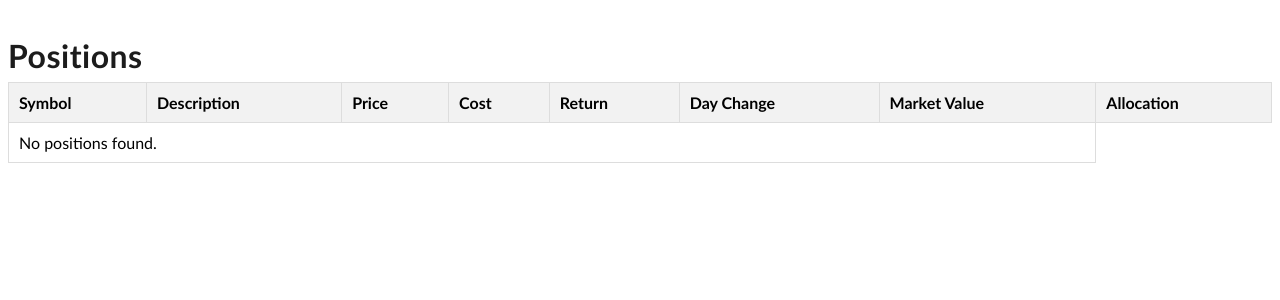
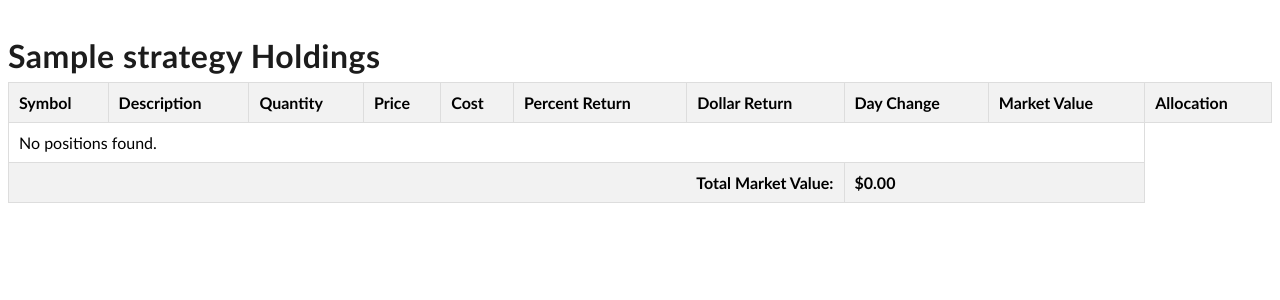
Before and after one commit to ryanlharper/Portfolio-Manager, a Django app: page /positions/1/ in a window 1280 px wide. Shown: the part 26-326 px from the top of the page. Run offline with Django 3.2, Linux system fonts and the light colour scheme; a user stored in the database is signed in; tables that the repository leaves empty hold one stand-in row (values such as "Sample post").

Commit message:
add buy transactions

```diff
--- a/investment/models.py
+++ b/investment/models.py
@@ -65,6 +65,9 @@
     def market_value(self):
         return self.quantity * self.price()
 
+    def dollar_return(self):
+        return((self.price() - self.cost)*self.quantity)
+
     def percent_portfolio(self):
         strategy_positions = Position.objects.filter(strategy=self.strategy)
         total_portfolio_value = sum(position.market_value() for position in strategy_positions)
--- a/investment/templates/positions.html
+++ b/investment/templates/positions.html
@@ -3,15 +3,17 @@
 {% block content %}
 {{ block.super }}
 {% load humanize %}
-  <h2>{{ strategy.strategy_name }} Positions</h2>
+  <h2>{{ strategy.name }} Holdings</h2>
   <table>
     <thead>
       <tr>
         <th>Symbol</th>
         <th>Description</th>
+        <th>Quantity</th>
         <th>Price</th>
         <th>Cost</th>
-        <th>Return</th>
+        <th>Percent Return</th>
+        <th>Dollar Return</th>
         <th>Day Change</th>
         <th>Market Value</th>
         <th>Allocation</th>
@@ -22,15 +24,21 @@
       <tr>
         <td>{{ position.symbol|upper }}</td>
         <td>{{ position.description }}</td>
+        <td>{{ position.quantity|floatformat:"0"|intcomma }}</td>
         <td>${{ position.price|floatformat:"2" }}</td>
         <td>${{ position.cost|floatformat:"2" }}</td>
         {% if position.pct_change < 0 %}
-          <td><span class="negative_pct">{{ position.pct_change|floatformat:"2" }}%</span></td>
+          <td><span class="negative">{{ position.pct_change|floatformat:"2" }}%</span></td>
         {% else %}
           <td>{{ position.pct_change|floatformat:"2" }}%</td>
         {% endif %}
+        {% if position.dollar_return < 0 %}
+          <td><span class="negative">(${{ position.dollar_return|floatformat:"2"|cut:"-"|intcomma }})</td>
+        {% else %}
+        <td>${{ position.dollar_return|floatformat:"2"|intcomma }}</span></td>
+        {% endif %}
         {% if position.day_return < 0 %}
-          <td><span class="negative_day">{{ position.day_return|floatformat:"2"|intcomma }}%</td>
+          <td><span class="negative">{{ position.day_return|floatformat:"2"|intcomma }}%</td>
         {% else %}
         <td>{{ position.day_return|floatformat:"2"|intcomma }}%</span></td>
         {% endif %}
@@ -39,9 +47,13 @@
       </tr>
       {% empty %}
       <tr>
-        <td colspan="7">No positions found.</td>
+        <td colspan="9">No positions found.</td>
       </tr>
       {% endfor %}
+      <tr>
+        <td colspan = "7", style="text-align: right; font-weight:bold">Total Market Value:     </td>
+        <td colspan="2", style="text-align: left; font-weight:bold">${{ total_portfolio_value|floatformat:"2"|intcomma }}</td>
+      </tr>
     </tbody>
   </table>
 {% endblock %}
--- a/investment/templates/strategies_list.html
+++ b/investment/templates/strategies_list.html
@@ -6,15 +6,15 @@
 <table>
     <tr>
         <th>Name</th>
-        <th>Model Holdings</th>
+        <th>Holdings</th>
         <th>Transactions</th>
     </tr>
     {% for strategy in strategies %}
 
         <tr>
         <td>{{ strategy.name }}</td>
-        <td><a href="{% url 'positions' strategy_id=strategy.id %}">View</a>
-        <td><a href="{% url 'transactions_list' %}">Transactions</a></td>
+        <td><a href="{% url 'positions' strategy_id=strategy.id %}">View</a> | <a href="{% url 'add_position' strategy_id=strategy.id %}">Add</a>
+        <td><a href="{% url 'transactions_list' strategy_id=strategy.id%}">View</a></td>
     </tr>
     {% empty %}
     <tr>
--- a/investment/templates/transactions_list.html
+++ b/investment/templates/transactions_list.html
@@ -3,7 +3,7 @@
 {% block content %}
 {{ block.super }}
 {% load humanize %}
-<h2>Transactions for {{ user.username }}</h2>
+<h2>{{ strategy.name }} Transactions</h2>
 <table>
     <tr>
         <th>Date</th>
--- a/investment/views.py
+++ b/investment/views.py
@@ -1,7 +1,8 @@
 from django.contrib.auth.decorators import login_required
 from django.shortcuts import render, redirect, get_object_or_404
-from investment.forms import NewStrategyForm
+from investment.forms import NewStrategyForm, AddPositionForm
 from investment.models import Strategy, Transaction, Position
+from decimal import Decimal
 
 @login_required
 def add_strategy(request):
@@ -25,12 +26,13 @@
     return render(request, 'strategies_list.html', context)
 
 @login_required
-def transactions_list(request):
-    transactions = Transaction.objects.filter(user=request.user).order_by('-date')
-    # NEEDS TO consider only strategy
+def transactions_list(request, strategy_id):
+    user = request.user
+    strategy = get_object_or_404(Strategy, pk=strategy_id, user=user)
+    transactions = Transaction.objects.filter(strategy=strategy).order_by('-date')
 
     context = {
-        'user': request.user,
+        'strategy': strategy,
         'transactions': transactions,
     }
     return render(request, 'transactions_list.html', context)
@@ -42,5 +44,86 @@
     strategy = get_object_or_404(Strategy, pk=strategy_id, user=user)
     positions = Position.objects.filter(strategy=strategy).order_by('symbol')
 
-    context = {'strategy': strategy, 'positions': positions}
+    market_value = []
+    for position in positions:
+        market_value.append(position.market_value())
+
+    total_portfolio_value = sum(market_value)
+
+    context = {
+        'strategy': strategy,
+        'positions': positions,
+        'total_portfolio_value': total_portfolio_value,
+        }
+
     return render(request, 'positions.html', context)
+
+@login_required
+def add_position(request, strategy_id):
+    user = request.user
+    strategy = get_object_or_404(Strategy, pk=strategy_id, user=user)
+    form = AddPositionForm()
+    if request.method == 'POST':
+        form = AddPositionForm(request.POST, user=user, strategy=strategy)
+        if form.is_valid():
+            user = request.user
+            cleaned_data = form.clean_data()
+            type = 'buy'
+            symbol = cleaned_data['symbol'].upper()
+            quantity = cleaned_data['quantity']
+            cost = cleaned_data['cost']
+            description = cleaned_data['description']
+            date = cleaned_data['date']
+
+            # Get the position for this symbol if exists
+            try:
+                position = Position.objects.get(user=request.user, symbol=symbol, strategy=strategy)
+            except Position.DoesNotExist:
+                position = None
+
+            if position is None:
+                position = Position.objects.create(
+                user=user,
+                strategy=strategy,
+                symbol=symbol,
+                description=description,
+                quantity=quantity,
+                cost = cost,
+                )
+                position.save()
+                cash_position = Position.objects.get(user=user, symbol='*USD', strategy=strategy)
+                cash_position.quantity -= cost * quantity
+                cash_position.save()
+            else:
+                new_quantity = position.quantity + quantity
+                new_cost = ((position.cost * position.quantity) + (cost * quantity)) / new_quantity
+                position.quantity = new_quantity
+                position.cost = new_cost
+                position.save()
+                cash_position = Position.objects.get(user=user, symbol='*USD', strategy=strategy)
+                cash_position.quantity -= cost * quantity
+                cash_position.save()
+
+            # Create a new transaction
+            transaction = Transaction.objects.create(
+                user=user,
+                strategy=strategy,
+                type=type,
+                symbol=symbol,
+                quantity=quantity,
+                price=cost,
+                date=date,
+                )
+            transaction.save()
+            return redirect('success')
+
+    context = {
+        'form': form
+    }
+    return render(request, 'add_position.html', context)
+
+def success_view(request):
+    return render(request, 'success.html')
+
+def failure_view(request):
+    return render(request, 'failure.html')
--- a/pm/urls.py
+++ b/pm/urls.py
@@ -18,6 +18,7 @@
 from django.views.generic.base import TemplateView
 from pm.views import SignUpView
 from investment.views import add_strategy, strategies_list, transactions_list, positions
+from investment.views import add_position, success_view, failure_view
 
 urlpatterns = [
     path('admin/', admin.site.urls),
@@ -26,6 +27,9 @@
     path('register/', SignUpView.as_view(), name='register'),
     path('add_strategy/', add_strategy, name='add_strategy'),
     path('strategies/', strategies_list, name='strategies_list'),
-    path('transactions/', transactions_list, name='transactions_list'),
+    path('transactions/<int:strategy_id>/', transactions_list, name='transactions_list'),
     path('positions/<int:strategy_id>/', positions, name='positions'),
+    path('add_position/<int:strategy_id>/', add_position, name='add_position'),
+    path('success/', success_view, name='success'),
+    path('failure/', failure_view, name='failure'),
 ]
--- a/static/css/styles.css
+++ b/static/css/styles.css
@@ -32,11 +32,7 @@
     background-color: #f2f2f2;
   }
 
-  span.negative_pct {
-      color: red;
-  }
-
-  span.negative_day {
+  span.negative {
       color: red;
   }
 
```
Also changed, not shown: investment/forms.py (+48 -0 lines), investment/templates/add_position.html (added, +11 -0 lines), investment/templates/failure.html (added, +12 -0 lines), investment/templates/success.html (added, +8 -0 lines).
